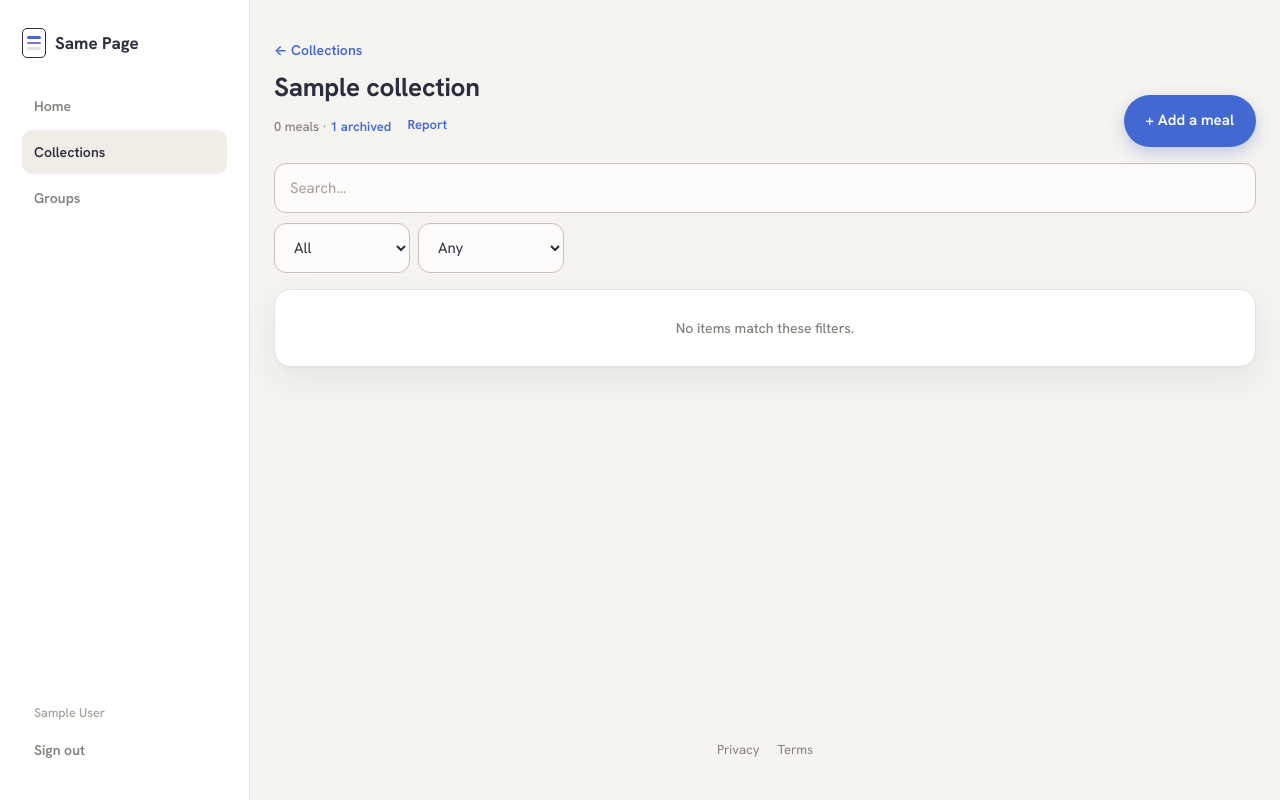
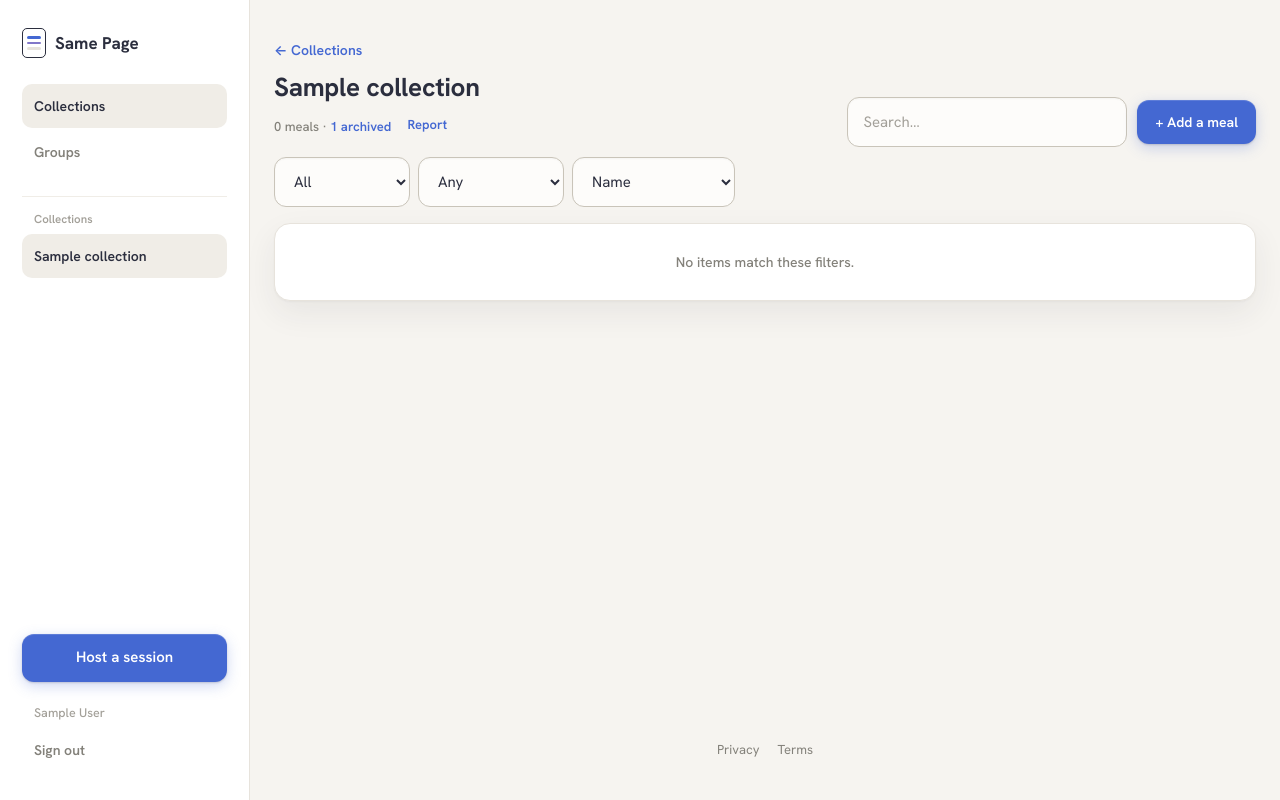
Before and after one commit to vectorlanelabs/samepage, a FastAPI app: page /collections/1 in a window 1280 px wide. Run offline with FastAPI, Linux system fonts and the light colour scheme; the visitor is signed in with stand-in values (Sample User, id 1); tables that the repository leaves empty hold one stand-in row (values such as "Sample post"); parts of the project's set-up code (start-up, migrations or seed data) failed here and were passed over.

Commit message:
feat(library): desktop layout — sidebar collections nav, table view, sort (M7 S10)
>=900px the library renders as the designed table (Name/Type/Tags/Kept/Last
kept) with a whitelisted sort param (name/kept/recent, nulls last), header
search + Add button; the sidebar gains a tenant-scoped Collections section
across the whole library area (browse/edit/recipe/report via a shared
include) and a pinned Host a session button. Review fixes: explicit cell
colors (cells inherited link-accent), sidebar nav extended beyond browse.

Co-Authored-By: Claude Fable 5 <noreply@anthropic.com>

```diff
--- a/app/routes/library.py
+++ b/app/routes/library.py
@@ -39,7 +39,7 @@ from app.models import (
     MealType,
     Tag,
 )
-from app.templating import templates
+from app.templating import short_date_label, templates
 
 router = APIRouter()
 
@@ -241,9 +241,33 @@ def _all_tags(db: Session, group_id: int) -> list[Tag]:
     return list(db.scalars(select(Tag).where(Tag.group_id == group_id).order_by(Tag.name)).all())
 
 
+def _nav_collections(db: Session, account: Account, current_id: int) -> list[dict]:
+    """Every collection of groups the account owns or admins, as sidebar rows
+    (id + name + current flag) — the same owner/admin scoping as the hub, so
+    the sidebar never lists another tenant's collections. Ordered by name then
+    id so same-named collections stay distinct."""
+    rows = db.execute(
+        select(Collection.id, Collection.name)
+        .join(Group, Group.id == Collection.group_id)
+        .outerjoin(
+            GroupAdmin,
+            (GroupAdmin.group_id == Group.id) & (GroupAdmin.account_id == account.id),
+        )
+        .where(
+            (Group.owner_account_id == account.id) | (GroupAdmin.account_id == account.id)
+        )
+        .order_by(Collection.name, Collection.id)
+    ).all()
+    return [
+        {"id": collection_id, "name": collection_name, "current": collection_id == current_id}
+        for collection_id, collection_name in rows
+    ]
+
+
 def _render_edit(
     request: Request,
     db: Session,
+    account: Account,
     collection: Collection,
     item: Item | None,
     detail: MealDetail | None,
@@ -289,6 +313,7 @@ def _render_edit(
             ],
             "error": error,
             "flash": flash,
+            "nav_collections": _nav_collections(db, account, collection.id),
         },
         status_code=status_code,
     )
@@ -399,17 +424,21 @@ def library_page(
     tags: str = "",
     time: str = "",
     status: str = "active",
+    sort: str = "name",
     added: int = 0,
 ):
     """Collection browse (signed-in accounts only): search (q), type / tag (OR)
     / time (AND) / status filters, scoped to the collection in the URL.
     ``?added=1`` (set by the create redirect) shows a "meal added" confirmation
-    banner."""
+    banner. ``sort`` is one of name (normalized_name asc, the default), kept
+    (times_kept desc), or recent (last_kept_at desc, nulls last); an unknown
+    value falls back to name — no 500."""
     account = require_account(request, db)
     collection = _get_owned_collection_or_404(db, account, collection_id)
 
     type = type if type in VALID_MEAL_TYPES else ""
     status = status if status in ("active", "archived", "all") else "active"
+    sort = sort if sort in ("name", "kept", "recent") else "name"
     tag_names = [t.strip() for t in tags.split(",") if t.strip()]
     # The Time dropdown is one more tag filter — AND-ed with the Tags select.
     # Only values shaped like a duration (^\d+\s?min$, the same regex that
@@ -449,7 +478,13 @@ def library_page(
         stmt = stmt.where(Item.archived_at.is_(None))
     elif status == "archived":
         stmt = stmt.where(Item.archived_at.is_not(None))
-    items = db.scalars(stmt.order_by(Item.normalized_name)).all()
+    if sort == "kept":
+        stmt = stmt.order_by(Item.times_kept.desc(), Item.normalized_name)
+    elif sort == "recent":
+        stmt = stmt.order_by(Item.last_kept_at.desc().nulls_last(), Item.normalized_name)
+    else:
+        stmt = stmt.order_by(Item.normalized_name)
+    items = db.scalars(stmt).all()
     item_ids = [item.id for item in items]
 
     # Fetch tags for this collection's items in one query (not one query per
@@ -479,7 +514,12 @@ def library_page(
             "name": item.name,
             "type_label": _types_label(_types_of(item)),
             "tags": sorted(tags_by_item.get(item.id, [])),
+            "tags_label": " · ".join(sorted(tags_by_item.get(item.id, []))),
             "kept_label": f"kept {item.times_kept}×" if item.times_kept > 0 else None,
+            "kept_count": item.times_kept,
+            "last_kept_label": (
+                short_date_label(item.last_kept_at) if item.last_kept_at else None
+            ),
             "archived": item.archived_at is not None,
         }
         for item in items
@@ -542,6 +582,14 @@ def library_page(
 
     any_filter_active = bool(q or type or tag_names or time_names or status != "active")
 
+    # Sort stays independent of the filters (the dropdown always renders):
+    # name is the default, kept = times_kept desc, recent = last_kept_at desc.
+    sort_options = [
+        {"label": "Name", "value": "name", "selected": sort == "name"},
+        {"label": "Most kept", "value": "kept", "selected": sort == "kept"},
+        {"label": "Recently kept", "value": "recent", "selected": sort == "recent"},
+    ]
+
     return templates.TemplateResponse(
         request,
         "library.html",
@@ -556,14 +604,17 @@ def library_page(
             "tags": tags,
             "time": time,
             "status": status,
+            "sort": sort,
             "viewing_archived": status == "archived",
             "type_options": type_options,
             "tag_options": tag_options,
             "time_options": time_options,
+            "sort_options": sort_options,
             "has_tags": len(tag_options) > 1,
             "has_times": len(time_options) > 1,
             "any_filter_active": any_filter_active,
             "clear_url": f"/collections/{collection.id}",
+            "nav_collections": _nav_collections(db, account, collection.id),
             "flash": "Meal added." if added else None,
         },
     )
@@ -582,7 +633,7 @@ def new_meal_page(
     account = require_account(request, db)
     collection = _get_owned_collection_or_404(db, account, collection_id)
     return _render_edit(
-        request, db, collection, None, None, _empty_form(type), [], error=None
+        request, db, account, collection, None, None, _empty_form(type), [], error=None
     )
 
 
@@ -613,6 +664,7 @@ def recipe_view(
             "type_labels": [MEAL_TYPE_LABELS[t] for t in _item_meal_types(db, item.id)],
             "ingredients": ingredients,
             "safe_source_url": _safe_source_url(detail.source_url if detail else None),
+            "nav_collections": _nav_collections(db, account, collection.id),
         },
     )
 
@@ -634,6 +686,7 @@ def edit_meal_page(
     return _render_edit(
         request,
         db,
+        account,
         collection,
         item,
         detail,
@@ -668,7 +721,16 @@ def create_meal(
     error = _validate_form(form, db, collection.id)
     if error is not None:
         return _render_edit(
-            request, db, collection, None, None, form, _tag_names(tags), error, status_code=400
+            request,
+            db,
+            account,
+            collection,
+            None,
+            None,
+            form,
+            _tag_names(tags),
+            error,
+            status_code=400,
         )
     item = Item(
         collection_id=collection.id,
@@ -726,6 +788,7 @@ def update_meal(
         return _render_edit(
             request,
             db,
+            account,
             collection,
             item,
             detail,
--- a/app/routes/reports.py
+++ b/app/routes/reports.py
@@ -24,7 +24,7 @@ from sqlalchemy.orm import Session
 from app.auth import require_account
 from app.db import get_db
 from app.models import Item, ItemTag, Tag
-from app.routes.library import _get_owned_collection_or_404
+from app.routes.library import _get_owned_collection_or_404, _nav_collections
 from app.templating import templates
 
 router = APIRouter()
@@ -126,5 +126,6 @@ def collection_report(
             "item_rows": item_rows,
             "tag_rows": tag_rows,
             "not_offered_rows": not_offered_rows,
+            "nav_collections": _nav_collections(db, account, collection.id),
         },
     )
--- a/app/static/app.css
+++ b/app/static/app.css
@@ -165,6 +165,32 @@ button { font-family: var(--sp-font-sans); }
 
 .sidebar-spacer { flex: 1; }
 
+/* Sidebar "Collections" section (M7 S10): pages with collection context list
+   the account's collections under a small section heading. */
+.sidebar-section {
+  display: flex;
+  flex-direction: column;
+  gap: 2px;
+  margin-top: 18px;
+  padding-top: 14px;
+  border-top: 1px solid var(--sp-hairline);
+}
+
+.sidebar-section-title {
+  padding: 0 12px 4px;
+  font-size: 11.5px;
+  font-weight: 600;
+  color: var(--sp-faint);
+}
+
+/* "Host a session" is pinned at the sidebar's bottom, above the account row. */
+.sidebar-host-btn {
+  min-height: 46px;
+  font-size: 14px;
+  flex: none;
+  margin-bottom: 10px;
+}
+
 /* ---------- Top bar (mobile only) ---------- */
 
 .topbar { display: none; }
@@ -741,20 +767,34 @@ button { font-family: var(--sp-font-sans); }
   text-decoration: none;
 }
 
-/* Two fixed filter rows: search on its own row, then the dropdown row that
-   never wraps at 390px. */
+/* The toolbar form carries the whole library chrome (header row, search,
+   filters, sort) so a search never drops an active filter. The header is its
+   first child; .lib-filter-row below keeps the old spacing. */
 .lib-toolbar {
   display: flex;
   flex-direction: column;
+  gap: 0;
+  margin-top: 0;
+}
+
+/* Phone: the header's right-side tools (.lib-header-tools, search + desktop
+   add button) wrap to their own full-width row under the title — the search
+   input stretches, the add button hides (the floating pill takes over).
+   Desktop (>=900px) puts them back in the header row, content-sized. */
+.lib-header-tools {
+  display: flex;
+  align-items: center;
   gap: 10px;
-  margin-top: 16px;
-}
-
-.lib-search-row {
-  display: flex;
-  align-items: center;
-  gap: 8px;
-}
+  flex: 1 1 100%;
+}
+
+.lib-header-tools .lib-search-input {
+  flex: 1 1 auto;
+  min-width: 0;
+}
+
+/* Desktop-only "Add a meal" button; hidden on phone. */
+.lib-add-btn { display: none; }
 
 .lib-search-input {
   flex: 1 1 auto;
@@ -776,6 +816,7 @@ button { font-family: var(--sp-font-sans); }
   align-items: center;
   gap: 8px;
   flex-wrap: nowrap;
+  margin-top: 10px;
 }
 
 .lib-clear { flex: 0 0 auto; padding: 0 6px; }
@@ -832,6 +873,12 @@ button { font-family: var(--sp-font-sans); }
 
 .lib-row--archived .lib-row-name { color: var(--sp-faint); }
 
+/* Table-style cells (M7 S10): the stacked phone row shows only the name cell;
+   the other cells and the table header render on desktop (>=900px) only. */
+.lib-cell { display: none; }
+.lib-cell-name { display: block; }
+.lib-table-head { display: none; }
+
 .meal-card {
   display: flex;
   flex-direction: column;
@@ -902,6 +949,99 @@ button { font-family: var(--sp-font-sans); }
 }
 
 .floating-add:hover { filter: brightness(1.06); }
+
+/* ---------- Library desktop (>=900px) ---------- */
+
+@media (min-width: 900px) {
+  /* The floating "+ Add a meal" pill is phone-only; the header row carries a
+     normal primary button on desktop. */
+  .floating-add { display: none; }
+
+  /* Search (280px) + add button sit in the header row's right side,
+     content-sized instead of the phone's full-width wrap. */
+  .lib-header-tools {
+    display: flex;
+    align-items: center;
+    gap: 10px;
+    flex: none;
+  }
+
+  .lib-header-tools .lib-search-input {
+    width: 280px;
+    flex: none;
+  }
+
+  .lib-add-btn {
+    display: inline-flex;
+    min-height: 44px;
+    font-size: 14px;
+    padding: 0 18px;
+    flex: none;
+    white-space: nowrap;
+  }
+
+  /* The list renders as a table-style grid: one header row + one grid row
+     per meal. Columns: Name | Type | Tags | Kept | Last kept. */
+  .lib-table {
+    display: grid;
+    grid-template-columns: 1fr 140px 220px 90px 110px;
+  }
+
+  .lib-table-head { display: contents; }
+
+  /* Sentence-case data-table header — the one sanctioned uppercase-free
+     zone honors the no-uppercase type rule by staying lowercase anyway. */
+  .lib-table-head > span {
+    padding: 10px 0 8px;
+    font-size: 11.5px;
+    font-weight: 600;
+    color: var(--sp-faint);
+  }
+
+  .lib-row {
+    grid-column: 1 / -1;
+    display: grid;
+    grid-template-columns: inherit;
+    padding: 0;
+    align-items: center;
+    min-height: 44px;
+  }
+
+  .lib-cell {
+    display: block;
+    padding: 14px 0;
+    min-width: 0;
+  }
+
+  /* The phone stacked variant (kept chip + subtitle) yields to the dedicated
+     columns on desktop. */
+  .lib-row-kept,
+  .lib-row-sub { display: none; }
+
+  .lib-cell-name .lib-row-name {
+    display: block;
+    font-size: 14.5px;
+    min-width: 0;
+    white-space: nowrap;
+    overflow: hidden;
+    text-overflow: ellipsis;
+  }
+
+  .lib-cell-type,
+  .lib-cell-tags,
+  .lib-cell-kept,
+  .lib-cell-last {
+    white-space: nowrap;
+    overflow: hidden;
+    text-overflow: ellipsis;
+    /* These cells sit inside the row <a>, which paints its text accent-blue;
+       the metadata cells are chip-colored ink, not link color. */
+    color: var(--sp-chip-ink);
+  }
+
+  /* "—" placeholders for cells with no content (never kept / no tags). */
+  .lib-cell-empty { color: var(--sp-faint); }
+}
 
 /* ---------- Meal edit ---------- */
 
--- /dev/null
+++ b/app/templates/_sidebar_collections.html
@@ -0,0 +1,12 @@
+{# Sidebar "Collections" section (M7 S10): every library-area page (browse,
+   add/edit meal, recipe view, report) fills sidebar_extra with this, so the
+   account's collections list in the same place on all of them. The current
+   page's collection is flagged is-active by its nav_collections row. #}
+{% if nav_collections %}
+<section class="sidebar-section">
+  <span class="sidebar-section-title">Collections</span>
+  {% for c in nav_collections %}
+  <a class="nav-link{% if c.current %} is-active{% endif %}" href="/collections/{{ c.id }}">{{ c.name }}</a>
+  {% endfor %}
+</section>
+{% endif %}
--- a/app/templates/base.html
+++ b/app/templates/base.html
@@ -41,11 +41,14 @@
       Same Page
     </a>
     <nav class="nav">
-      <a class="nav-link{% if request.url.path == '/' %} is-active{% endif %}" href="/">Home</a>
       <a class="nav-link{% if request.url.path.startswith('/collections') %} is-active{% endif %}" href="/collections">Collections</a>
       <a class="nav-link{% if request.url.path.startswith('/groups') %} is-active{% endif %}" href="/groups">Groups</a>
     </nav>
+    {# Library pages (and any page that has collection context) fill this with
+       a "Collections" section listing the account's collections. #}
+    {% block sidebar_extra %}{% endblock %}
     <div class="sidebar-spacer"></div>
+    <a class="btn btn-primary sidebar-host-btn" href="/sessions/new">Host a session</a>
     <span class="nav-account">{{ current_account.display_name }}</span>
     <form method="post" action="/logout"><button type="submit" class="nav-link">Sign out</button></form>
   </aside>
--- a/app/templates/library.html
+++ b/app/templates/library.html
@@ -1,7 +1,15 @@
 {% extends "base.html" %}
 {% block title %}Meal Library · Same Page{% endblock %}
+{% block sidebar_extra %}{% include "_sidebar_collections.html" %}{% endblock %}
 {% block content %}
 <div class="page">
+  {# One form carries the whole toolbar (search + filters + sort) so a search
+     never drops an active filter. The header row is part of it: on desktop the
+     search field and "+ Add a meal" sit in the header's right side
+     (.lib-header-tools); on phone .lib-header-tools wraps to its own full-width
+     row under the title (the search input stretches) and the add button hides
+     in favor of the floating pill. One q input, repositioned by CSS. #}
+  <form method="get" action="/collections/{{ collection.id }}" class="lib-toolbar">
     <div class="lib-header">
       <div>
         <a class="back-link" href="/collections">← Collections</a>
@@ -17,16 +25,17 @@
           <a class="text-link" href="/collections/{{ collection.id }}/report">Report</a>
         </div>
       </div>
+      <div class="lib-header-tools">
+        <input type="text" name="q" value="{{ q }}" placeholder="Search…" class="input lib-search-input">
+        <button type="submit" class="visually-hidden">Search</button>
+        <a class="btn btn-primary lib-add-btn" href="/collections/{{ collection.id }}/items/new">+ Add a meal</a>
+      </div>
+    </div>
+
     <a class="floating-add" href="/collections/{{ collection.id }}/items/new">+ Add a meal</a>
-  </div>
 
     {% if flash %}<p class="flash">{{ flash }}</p>{% endif %}
 
-  <form method="get" action="/collections/{{ collection.id }}" class="lib-toolbar">
-    <div class="lib-search-row">
-      <input type="text" name="q" value="{{ q }}" placeholder="Search…" class="input lib-search-input">
-      <button type="submit" class="visually-hidden">Search</button>
-    </div>
     <div class="lib-filter-row">
       <select name="type" class="input lib-filter" onchange="this.form.submit()" aria-label="Type">
         {% for opt in type_options %}
@@ -47,6 +56,11 @@
         {% endfor %}
       </select>
       {% endif %}
+      <select name="sort" class="input lib-filter" onchange="this.form.submit()" aria-label="Sort">
+        {% for opt in sort_options %}
+        <option value="{{ opt.value }}"{% if opt.selected %} selected{% endif %}>{{ opt.label }}</option>
+        {% endfor %}
+      </select>
       {% if any_filter_active %}
       <a href="{{ clear_url }}" class="text-link lib-clear">Clear</a>
       {% endif %}
@@ -54,21 +68,38 @@
   </form>
 
   <div class="lib-card">
+  {% if meals %}
+    <div class="lib-table">
+      <div class="lib-table-head">
+        <span>Name</span>
+        <span>Type</span>
+        <span>Tags</span>
+        <span>Kept</span>
+        <span>Last kept</span>
+      </div>
     {% for m in meals %}
       <a class="lib-row{% if m.archived %} lib-row--archived{% endif %}" href="/collections/{{ collection.id }}/items/{{ m.id }}/edit">
+        <span class="lib-cell lib-cell-name">
           <span class="lib-row-line1">
             <span class="lib-row-name">{{ m.name }}</span>
             {% if m.kept_label %}<span class="lib-row-kept">{{ m.kept_label }}</span>{% endif %}
           </span>
           {% if m.subtitle %}<span class="lib-row-sub">{{ m.subtitle }}</span>{% endif %}
+        </span>
+        <span class="lib-cell lib-cell-type{% if not m.type_label %} lib-cell-empty{% endif %}">{{ m.type_label or "—" }}</span>
+        <span class="lib-cell lib-cell-tags{% if not m.tags_label %} lib-cell-empty{% endif %}">{{ m.tags_label or "—" }}</span>
+        <span class="lib-cell lib-cell-kept">{{ m.kept_count }}×</span>
+        <span class="lib-cell lib-cell-last{% if not m.last_kept_label %} lib-cell-empty{% endif %}">{{ m.last_kept_label or "—" }}</span>
       </a>
+    {% endfor %}
+    </div>
   {% else %}
     {% if collection_empty %}
     <p class="empty-state lib-empty">This collection has no items yet.</p>
     {% else %}
     <p class="empty-state lib-empty">No items match these filters.</p>
     {% endif %}
-  {% endfor %}
+  {% endif %}
   </div>
 </div>
 {% endblock %}
--- a/app/templates/meal_edit.html
+++ b/app/templates/meal_edit.html
@@ -1,5 +1,6 @@
 {% extends "base.html" %}
 {% block title %}{% if meal is none %}Add a meal{% else %}Edit {{ meal.name }}{% endif %} · Same Page{% endblock %}
+{% block sidebar_extra %}{% include "_sidebar_collections.html" %}{% endblock %}
 {% block content %}
 <div class="page page--narrow">
   <div class="page-head">
--- a/app/templates/recipe.html
+++ b/app/templates/recipe.html
@@ -1,5 +1,6 @@
 {% extends "base.html" %}
 {% block title %}{{ meal.name }} · Same Page{% endblock %}
+{% block sidebar_extra %}{% include "_sidebar_collections.html" %}{% endblock %}
 {% block content %}
 <div class="page page--narrow">
   <a class="back-link" href="/collections/{{ collection.id }}">← Back to library</a>
--- a/app/templates/report.html
+++ b/app/templates/report.html
@@ -1,5 +1,6 @@
 {% extends "base.html" %}
 {% block title %}Report · {{ collection.name }} · Same Page{% endblock %}
+{% block sidebar_extra %}{% include "_sidebar_collections.html" %}{% endblock %}
 {% block content %}
 <div class="page page--narrow">
   <div class="lib-header">
```
Also changed, not shown: tests/test_library.py (+219 -0 lines), tests/test_static.py (+10 -0 lines). Lines whose indentation alone changed are shown as unchanged.
